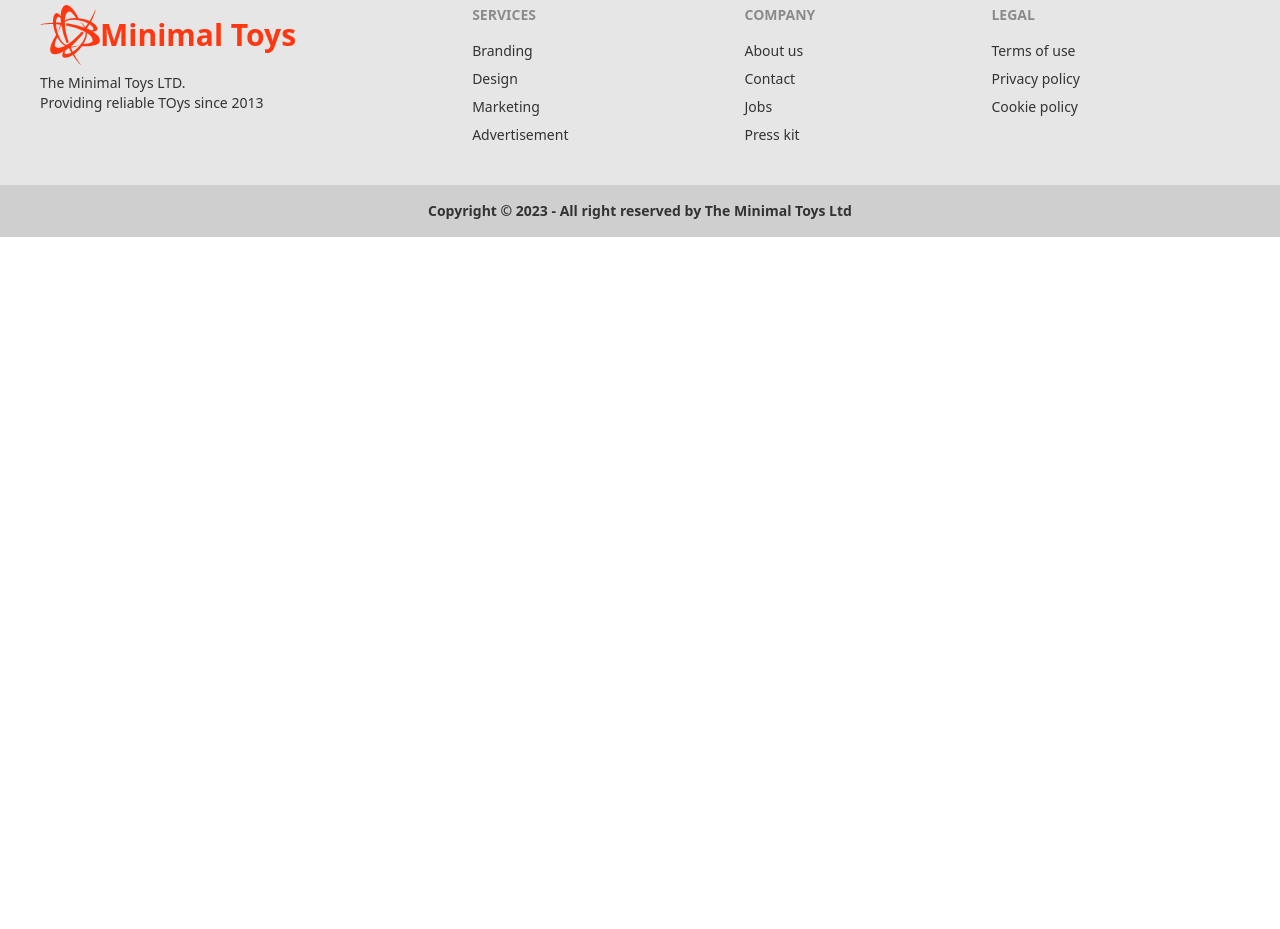
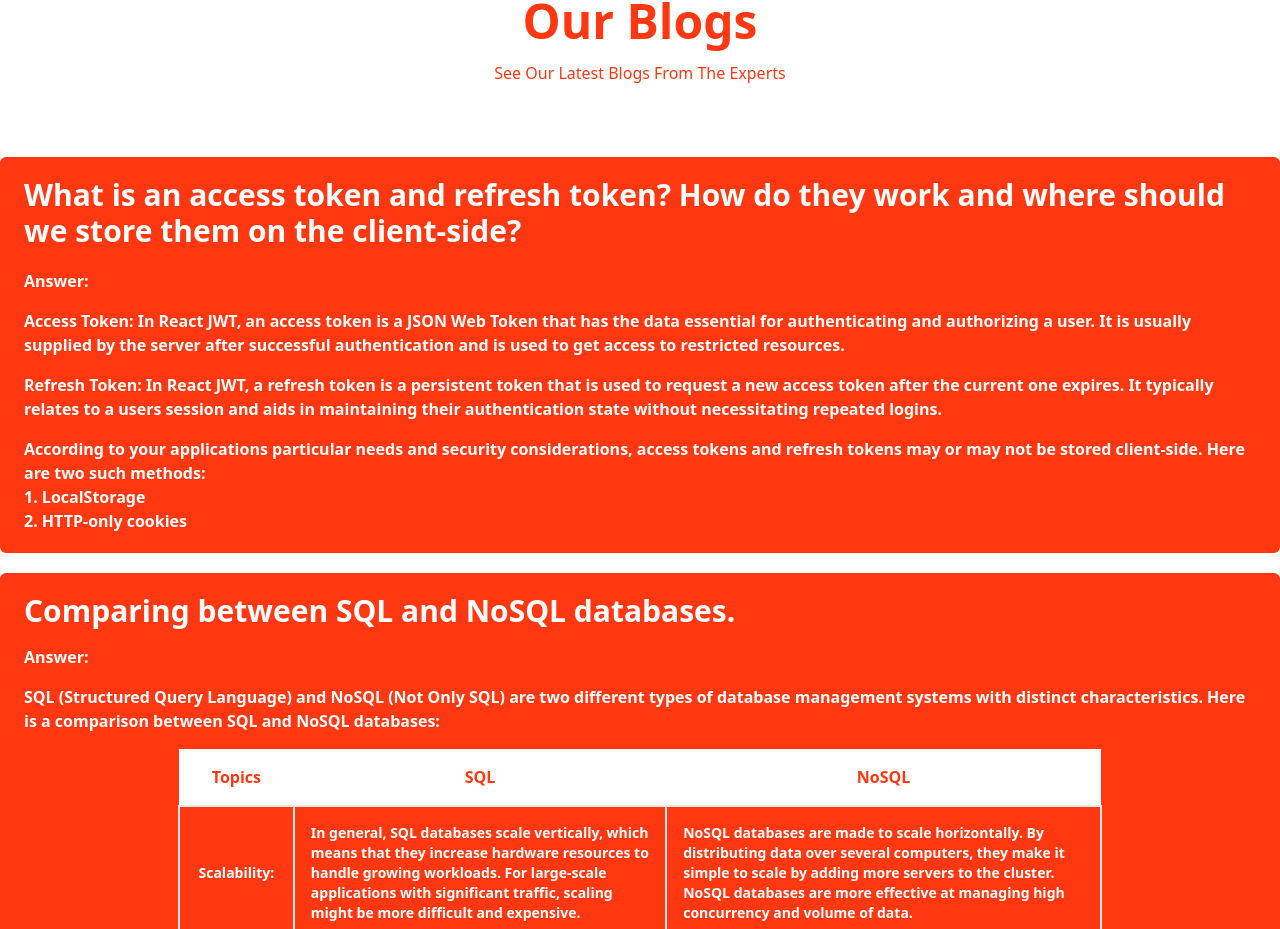
Before and after one commit to muhiminulalvi/Minimal_Toys_Client, a React (Vite) app: page /blog in a window 1280 px wide. Shown: the part 171-1100 px from the top of the page. Before the commit the page ends 800 px from the top, so only its background shows below. Built offline with nearby package versions, Linux system fonts and the light colour scheme; no server answers.

Commit message:
blog page added

```diff
--- a/src/Pages/Blog/Blog.jsx
+++ b/src/Pages/Blog/Blog.jsx
@@ -1,11 +1,164 @@
-
-
 const Blog = () => {
-    return (
-        <div>
-            this is blog page
+  return (
+    <div>
+        <div className="text-center text-primary space-y-4 py-14">
+            <h2 className="font-bold text-5xl">Our Blogs</h2>
+            <p className="font-medium">See Our Latest Blogs From The Experts</p>
         </div>
-    );
+      <div className="my-4 mx-auto">
+        <div className="flex flex-col items-start justify-center gap-5 ">
+          <div className="bg-primary rounded-md py-5 px-6 h-full font-bold text-white space-y-5">
+            <h2 className="text-3xl">
+              What is an access token and refresh token? How do they work and
+              where should we store them on the client-side?
+            </h2>
+            <div className="space-y-4">
+              <span className="font-extrabold">Answer:</span>
+              <div>
+                Access Token: In React JWT, an access token is a JSON Web Token
+                that has the data essential for authenticating and authorizing a
+                user. It is usually supplied by the server after successful
+                authentication and is used to get access to restricted
+                resources.
+              </div>
+              <div>
+                Refresh Token: In React JWT, a refresh token is a persistent
+                token that is used to request a new access token after the
+                current one expires. It typically relates to a users session and
+                aids in maintaining their authentication state without
+                necessitating repeated logins.
+              </div>
+              <div>
+                According to your applications particular needs and security
+                considerations, access tokens and refresh tokens may or may not
+                be stored client-side. Here are two such methods:
+              </div>
+              1. LocalStorage <br />
+              2. HTTP-only cookies
+            </div>
+          </div>
+          <div className="bg-primary rounded-md py-5 px-6 h-full font-bold text-white space-y-4">
+            <h2 className="text-3xl">
+              Comparing between SQL and NoSQL databases.
+            </h2>
+            <div className="space-y-4">
+              <span>Answer:</span>
+              <p>
+                SQL (Structured Query Language) and NoSQL (Not Only SQL) are two
+                different types of database management systems with distinct
+                characteristics. Here is a comparison between SQL and NoSQL
+                databases:
+              </p>
+              <table className="table-normal w-3/4 mx-auto ">
+                <thead className="bg-white text-primary">
+                  <tr>
+                    <th>Topics</th>
+                    <th>SQL</th>
+                    <th>NoSQL</th>
+                  </tr>
+                </thead>
+                <tbody>
+                  <tr className="border-2">
+                    <th className="text-sm border-r-2">Scalability:</th>
+                    <td className="text-sm border-r-2">
+                      In general, SQL databases scale vertically, which means
+                      that they increase hardware resources to handle growing
+                      workloads. For large-scale applications with significant
+                      traffic, scaling might be more difficult and expensive.
+                    </td>
+                    <td className="text-sm border-r-2">
+                      NoSQL databases are made to scale horizontally. By
+                      distributing data over several computers, they make it
+                      simple to scale by adding more servers to the cluster.
+                      NoSQL databases are more effective at managing high
+                      concurrency and volume of data.
+                    </td>
+                  </tr>
+                  <tr className="border-2">
+                    <th className="text-sm border-r-2">Query Language</th>
+                    <td className="text-sm border-r-2">
+                      Data definition and manipulation in SQL databases are done
+                      using the SQL language. To obtain, insert, update, and
+                      delete data, SQL offers a standard and robust set of
+                      declarative queries. Due of its considerable
+                      expressiveness, SQL can perform intricate joins and
+                      aggregations.
+                    </td>
+                    <td className="text-sm">
+                      The query languages used by NoSQL databases vary depending
+                      on the data models they support. While some NoSQL
+                      databases offer their own query languages, others make use
+                      of more straightforward APIs. NoSQL query languages
+                      frequently place a greater emphasis on data processing and
+                      retrieval within a single document or key-value pair.
+                    </td>
+                  </tr>
+                  <tr className="border-2">
+                    <th className="text-sm border-r-2">Uses</th>
+                    <td className="text-sm border-r-2">
+                      For applications like financial systems, inventory
+                      management, and traditional relational data that need
+                      complex relationships, structured data, and high data
+                      integrity, SQL databases are frequently employed.
+                    </td>
+                    <td className="text-sm">
+                      NoSQL databases perform exceptionally well in situations
+                      requiring massive, distributed, and quickly changing data,
+                      such as social media, real-time analytics, content
+                      management, IoT data, and applications with unpredictable
+                      and dynamic data structures.
+                    </td>
+                  </tr>
+                </tbody>
+              </table>
+            </div>
+          </div>
+          <div className="bg-primary rounded-md py-5 px-6 h-full font-bold text-white space-y-4">
+            <h2 className="text-3xl">What is express js? What is Nest JS?</h2>
+            <div className="space-y-4">
+              <span>Answer:</span>
+              <p>
+                Express.js is a widely used Node.js web application framework.
+                By providing a collection of powerful features and middleware,
+                it offers a straightforward and adaptable solution to create web
+                applications and APIs. Express.js is renowned for its
+                straightforward layout, which gives programmers more freedom and
+                control over how they structure their applications.
+              </p>
+              <p>
+                NestJS is a framework for creating scalable and effective
+                server-side applications in Node.js. It offers an opinionated
+                design and a set of abstractions to speed up the development
+                process and is built on top of Express.js. The modular
+                architecture, dependency injection, and usage of TypeScript as
+                the main programming language are all practices that NestJS
+                adheres to.
+              </p>
+            </div>
+          </div>
+          <div className="bg-primary rounded-md py-5 px-6 h-full font-bold text-white space-y-4">
+            <h2 className="text-3xl">What is MongoDB aggregate and how does it work?</h2>
+            <div className="space-y-4">
+              <span>Answer:</span>
+              <p>
+                To conduct complex data collection operations on collections in
+                MongoDB, utilize the aggregate method. It enables you to execute
+                different transformations, calculations, and grouping operations
+                on data from many documents as well as analyse and analyze that
+                data. A variety of steps in a pipeline are used as the parameter
+                in the aggregate method. Each phase denotes a certain action or
+                modification to be carried out on the collections documents.
+                Each stage of the pipeline is run in turn, with the result of
+                one stage acting as the input for the one after that.
+              </p>
+              <p>The aggregate method provides a cursor, which can be iterated to retrieve the resulting documents after all pipeline stages have been applied. The aggregated results can also be subjected to further processes, such as pagination or additional data processing.</p>
+              <p>In conclusion, MongoDBs aggregate method offers strong capabilities for data aggregation and analysis, enabling you to draw valuable conclusions from your data by utilizing the expressive and flexible aggregation pipeline.</p>
+            </div>
+          </div>
+        </div>
+      </div>
+    </div>
+  );
 };
 
 export default Blog;
```
